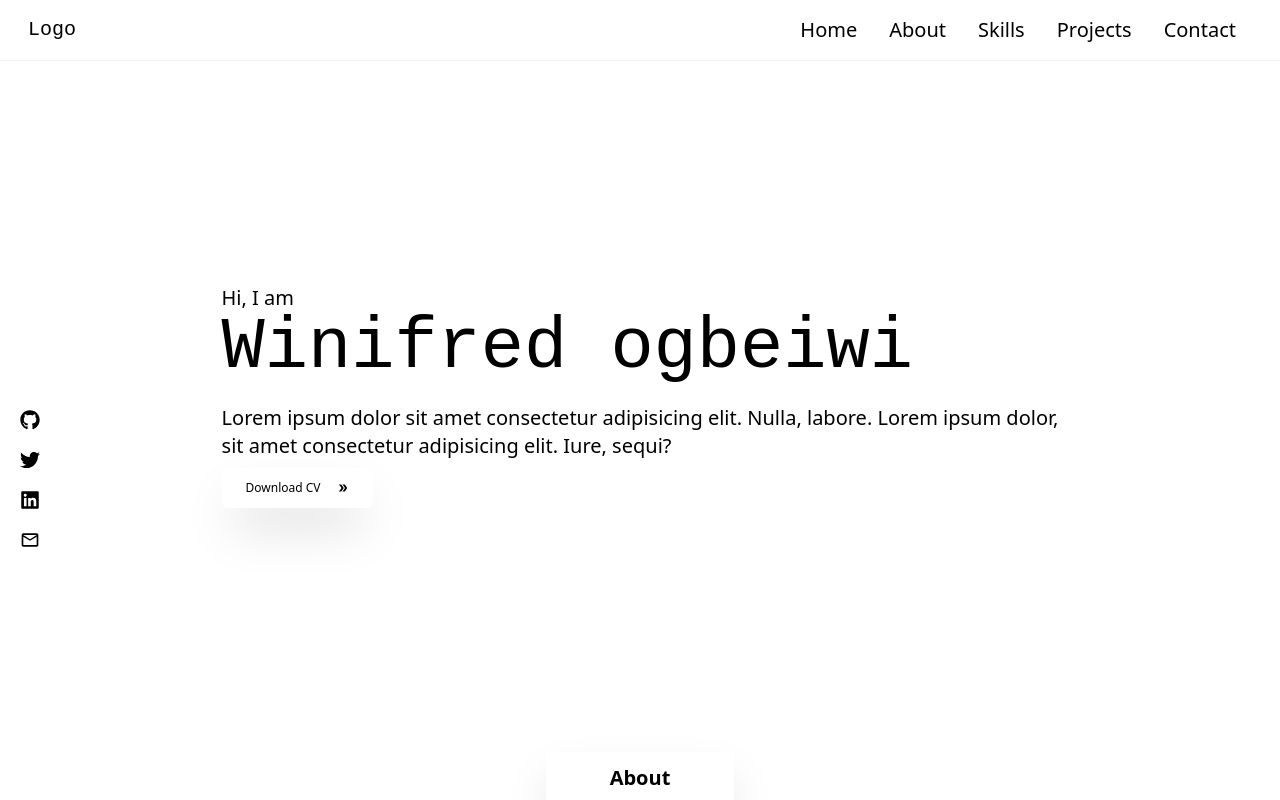
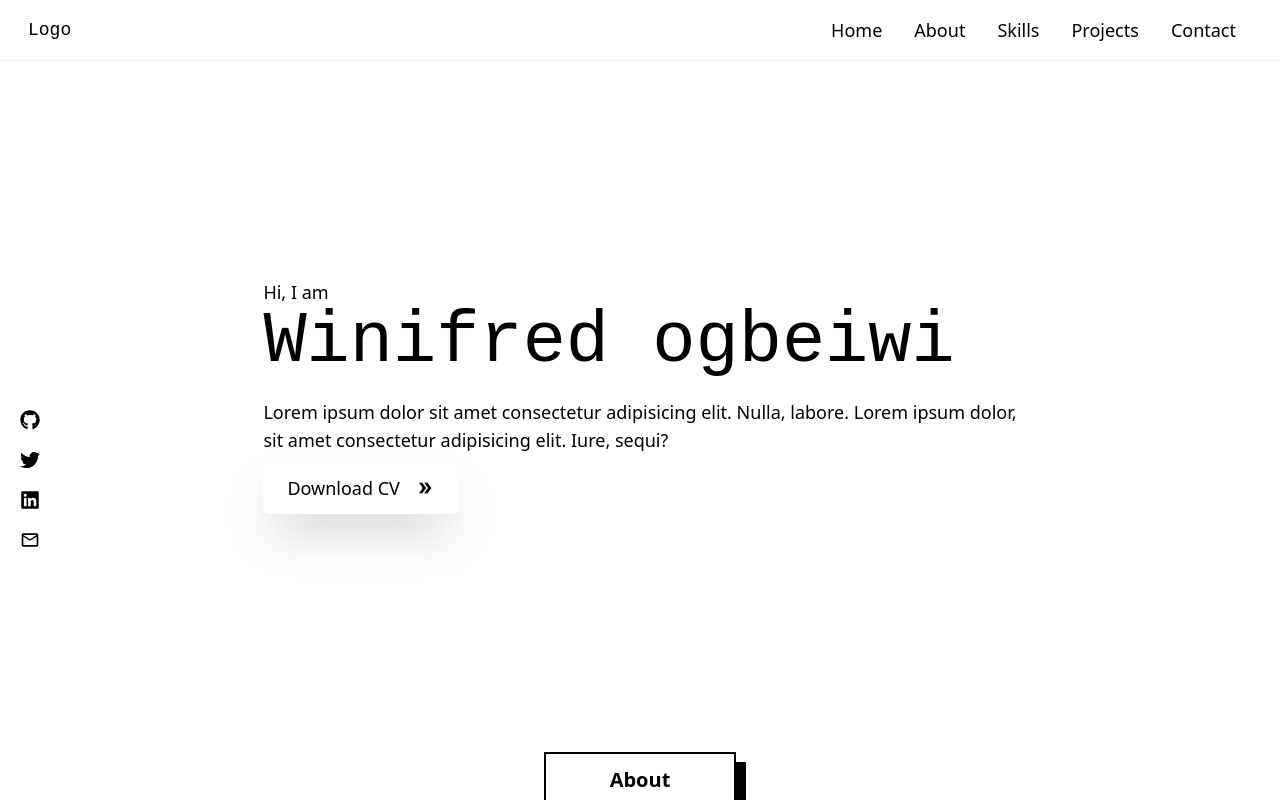
Before and after one commit to WinifredOgbeiwi/My-Portfolio, a React (Create React App) app: page / in a window 1280 px wide. Shown: the top 800 px of the page. Built offline with nearby package versions, Linux system fonts and the light colour scheme.

Commit message:
heading style

```diff
--- a/src/components/hero/Hero.jsx
+++ b/src/components/hero/Hero.jsx
@@ -8,15 +8,15 @@ function Hero() {
           <div>
           <h4
               data-aos='fade-right'
-              className='flex justify-start text-sm sm:text-xl'>Hi, I am </h4>
+              className='flex justify-start text-sm sm:text-lg'>Hi, I am </h4>
           <h1
               data-aos='fade-left'
           className='text-4xl sm:text-7xl '>Winifred ogbeiwi</h1>
-            <p data-aos='fade-right' className='mt-5 text-xs sm:text-xl'>Lorem ipsum dolor sit amet consectetur adipisicing elit. Nulla, labore. Lorem ipsum dolor, <br/>sit amet consectetur adipisicing elit. Iure, sequi?</p>
+            <p data-aos='fade-right' className='mt-5 text-xs sm:text-lg'>Lorem ipsum dolor sit amet consectetur adipisicing elit. Nulla, labore. Lorem ipsum dolor, <br/>sit amet consectetur adipisicing elit. Iure, sequi?</p>
 
             <div data-aos='fade-left'>
               <a href="./Winifred_Ogbeiwi_CV.pdf" download={true}>
-                <button className=' w-fit px-6 py-3 my-2 flex items-center rounded-md bg-white cursor-pointer group shadow-2xl gap-4 text-xs'>Download CV
+                <button className=' w-fit px-6 py-3 my-2 flex items-center rounded-md bg-white cursor-pointer group shadow-2xl gap-4 text-lg'>Download CV
 
                   <span className='group-hover:rotate-90 duration-300'><MdDoubleArrow />
                   </span>
--- a/src/components/navbar/NavBar.jsx
+++ b/src/components/navbar/NavBar.jsx
@@ -15,7 +15,7 @@ function NavBar() {
     <>
       <nav
         data-aos="fade-down"
-        className="flex justify-between items-center text-black text-xl w-full z-50 px-7 py-4 fixed border-b-[1px] border-gray-100 bg-white"
+        className="flex justify-between items-center text-black text-lg w-full z-50 px-7 py-4 fixed border-b-[1px] border-gray-100 bg-white"
       >
         <div>
          <a href="/"><h1>Logo</h1></a>
--- a/src/components/subComponents/Headings.jsx
+++ b/src/components/subComponents/Headings.jsx
@@ -1,9 +1,9 @@
 import React from 'react'
-
+import './BoxStyle.css'
 function Headings(props) {
     return (
-        <div className='flex justify-center'>
-            <h3 className='text-xl font-bold shadow-2xl text-center px-16 py-3 mb-10'>{props.title}</h3>
+        <div className='firstDiv flex justify-center'>
+            <h3 className='secondDiv text-xl font-bold text-center px-16 py-3 mb-10'>{props.title}</h3>
         </div>
     )
 }
```
